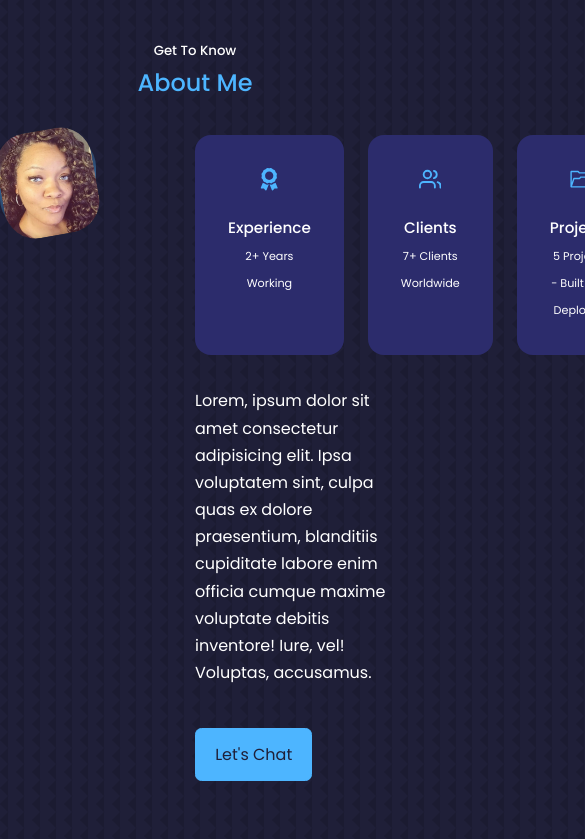
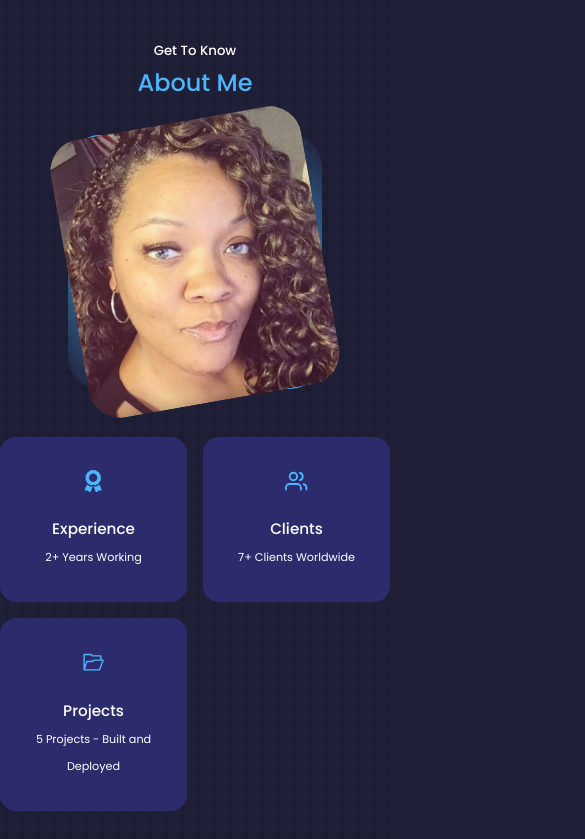
Before and after one commit to NYUMom/cas-react-portfolio-website-1, a React (Create React App) app: page / in a window 390 px wide. Shown: the part 900-1739 px from the top of the page, 585 px wide, since content can reach past the window. Built offline with nearby package versions, Linux system fonts and the light colour scheme.

Commit message:
About Updates 3

```diff
--- a/src/components/about/about.css
+++ b/src/components/about/about.css
@@ -70,3 +70,40 @@
     margin: 2rem 0 2.6rem;
     color: var(--color-light);
 }
+
+
+/*=================MEDIA QUERIES (MEDIUM DEVICES)================*/
+
+@media screen and (max-width: 1024px) {
+    .about__container {
+        grid-template-columns: 1fr;
+        gap: 0;
+    }
+
+    .about__me {
+    width: 50%;
+    margin: 2rem auto 4rem;
+    }
+    .about__content p {
+    margin: 1rem 1 1.5rem;
+    }
+}
+
+/*=================MEDIA QUERIES (Small DEVICES)================*/
+@media screen and (max-width: 600px) {
+
+    .about__me {
+        width: 65%;
+        margin: 0 auto 3rem;
+    }
+    .about__cards {
+        grid-template-columns: 1fr 1fr;
+        gap: 1rem;
+    }
+    .about__content {
+        text-align: center;
+    }
+    .about__content p {
+        margin: 1.5rem 0;
+    }
+}
```
